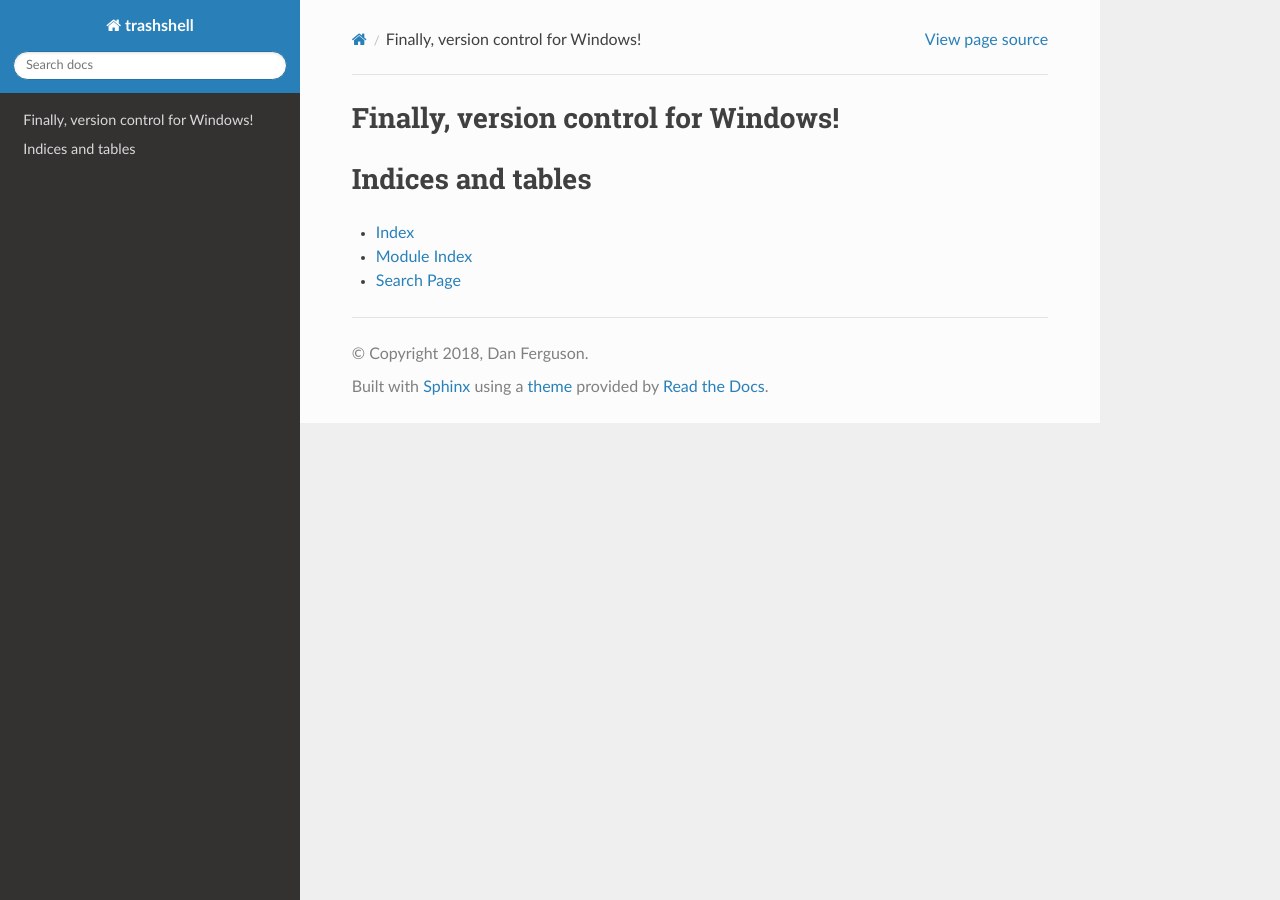
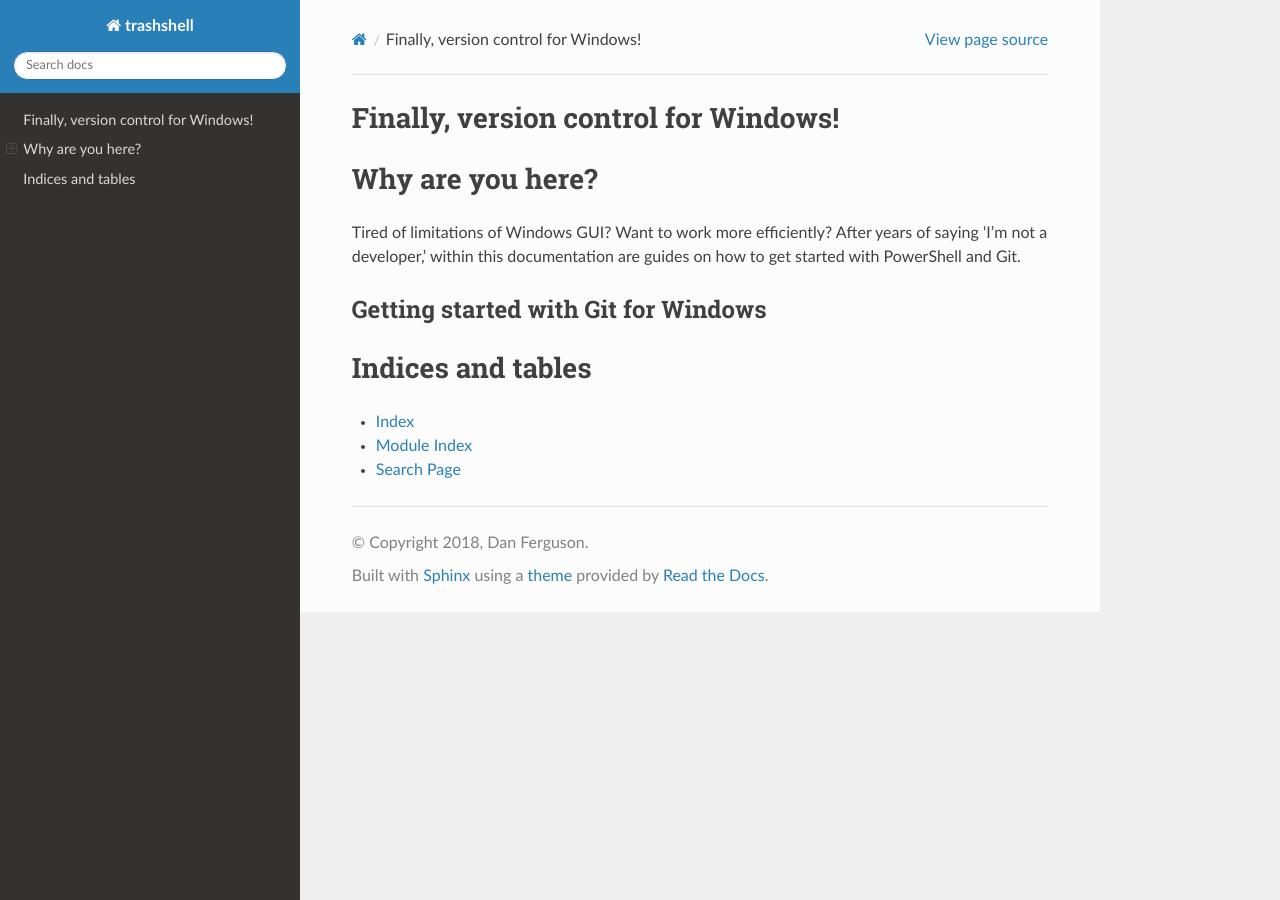
Before and after one commit to danjferguson/TrashShell, a Sphinx documentation site: the page built from docs/source/index.rst, in a window 1280 px wide. Built offline with Sphinx 7.4.7 and the Read the Docs theme 2.0.0, drawn with Linux system fonts in a browser that asks for light colours.

Commit message:
added headers to documentation

```diff
--- a/docs/source/index.rst
+++ b/docs/source/index.rst
@@ -1,5 +1,14 @@
 Finally, version control for Windows!
-======================================
+=====================================
+
+
+Why are you here?
+=================
+
+Tired of limitations of Windows GUI? Want to work more efficiently? After years of saying 'I'm not a developer,' within this documentation are guides on how to get started with PowerShell and Git.
+
+Getting started with Git for Windows
+^^^^^^^^^^^^^^^^^^^^^^^^^^^^^^^^^^^^
 
 .. toctree::
    :maxdepth: 2
```
Also changed, not shown: 5 other files.
